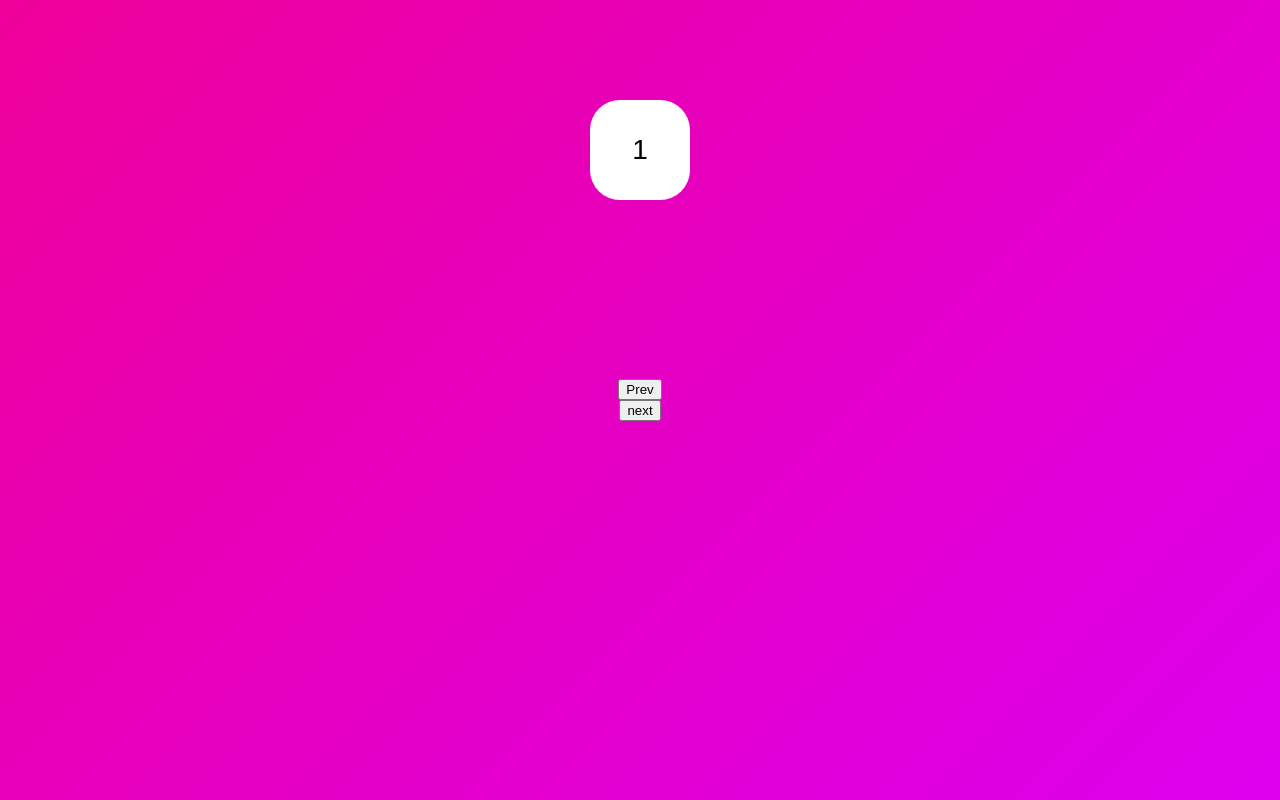
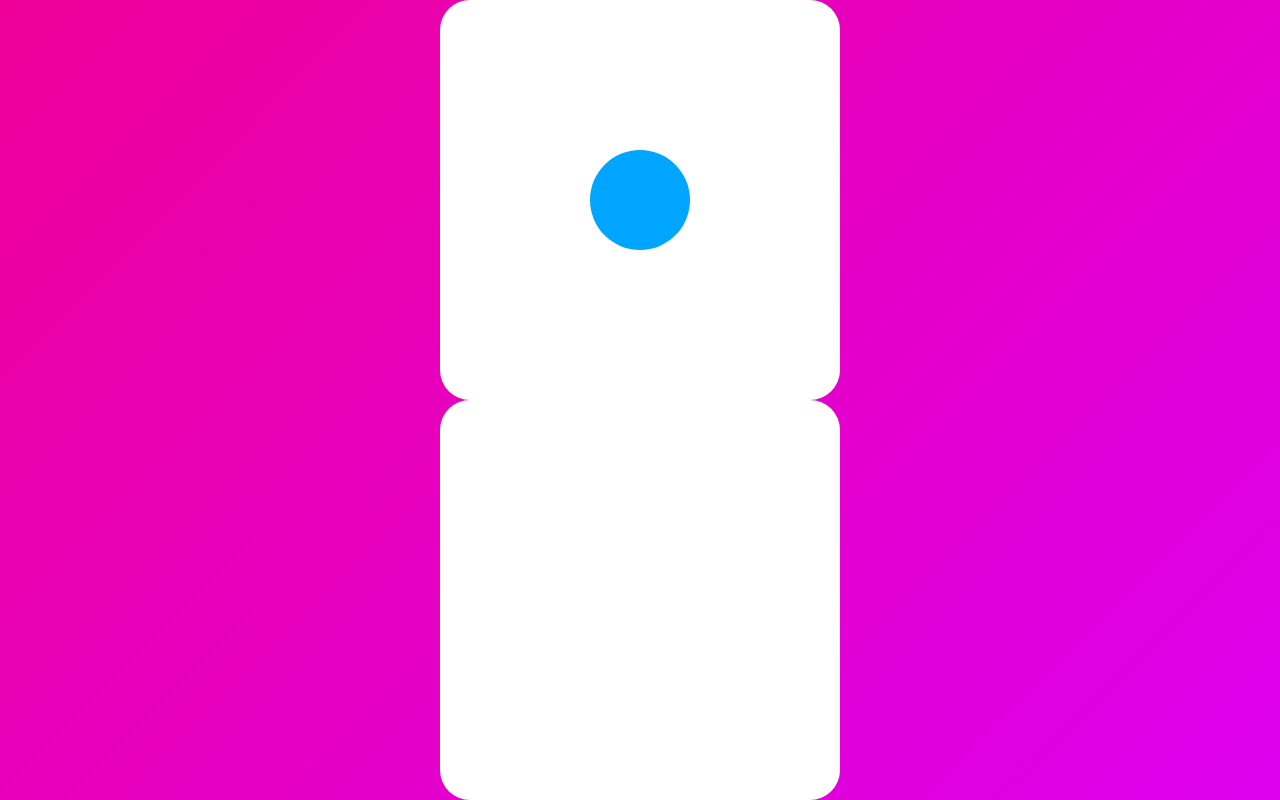
Before and after one commit to vanessa-kim/react-framer-motion, a React (Create React App) app: page / in a window 1280 px wide. Built offline with nearby package versions, Linux system fonts and the light colour scheme.

Commit message:
[FM] add the same traisition to diffrent components

```diff
--- a/src/App.tsx
+++ b/src/App.tsx
@@ -81,72 +81,37 @@ const Wrapper = styled(motion.div)`
 `;
 
 const Box = styled(motion.div)`
-  position: absolute;
-  top: 100px;
   display: flex;
   justify-content: center;
   align-items: center;
-  font-size: 28px;
-  width: 100px;
-  height: 100px;
+  width: 400px;
+  height: 400px;
   background-color: white;
   border-radius: 30px;
   box-shadow: 0, 0, 15px, rgba(0, 0, 0, 0.2);
 `;
 
-const box = {
-  entry: (isBack: boolean) => ({
-      x: isBack ? -500 : 500,
-      opacity: 0,
-      scale: 0,
-  }),
-  center: {
-    x: 0,
-    opacity: 1,
-    scale: 1,
-    transition: {
-      duration: 0.3,
-    },
-  },
-  exit: (isBack: boolean) => ({
-    x: isBack ? 500 : -500,
-    opacity: 0,
-    scale: 0,
-    transition: {
-      duration: 0.3,
-    },
-  }),
-}
+const Circle = styled(motion.div)`
+  background-color: #00a5ff;
+  height: 100px;
+  width: 100px;
+  border-radius: 50px;
+  box-shadow: 0, 0, 15px, rgba(0, 0, 0, 0.2);
+`;
 
 function App() {
-  const [visible, setVisible] = useState(1);
-  const [isBack, setIsBack] = useState(false);
-  const nextPlease = () =>{
-    setIsBack(false);
-    setVisible(prev => prev === 10 ? 10 : prev + 1);
-  }
-  const prevPlease = () => {
-    setIsBack(true);
-    setVisible(prev => prev === 1?  1 : prev - 1)
-  };
+  const [clicked, setClicked] = useState(false);
+  const toggleClick = () => setClicked(prev => !prev);
   return (
     <>
       <GlobalStyle />
-      <Wrapper>
-        <AnimatePresence exitBeforeEnter custom={isBack}>
-          <Box
-            custom={isBack}
-            variants={box}
-            initial="entry"
-            animate="center"
-            exit="exit"
-            key={visible}
-          >
-            {visible}
-          </Box>
-        </AnimatePresence>
-        <button onClick={prevPlease}>Prev</button>
-        <button onClick={nextPlease}>next</button>
+      <Wrapper onClick={toggleClick}>
+        <Box>
+          {!clicked ? <Circle layoutId="circle" style={{ borderRadius: 50 }}/> : null}
+        </Box>
+        <Box>
+          {clicked ? <Circle layoutId="circle" style={{ borderRadius: 0, scale: 2 }}/> : null}
+        </Box>
       </Wrapper>
     </>
   );
```
